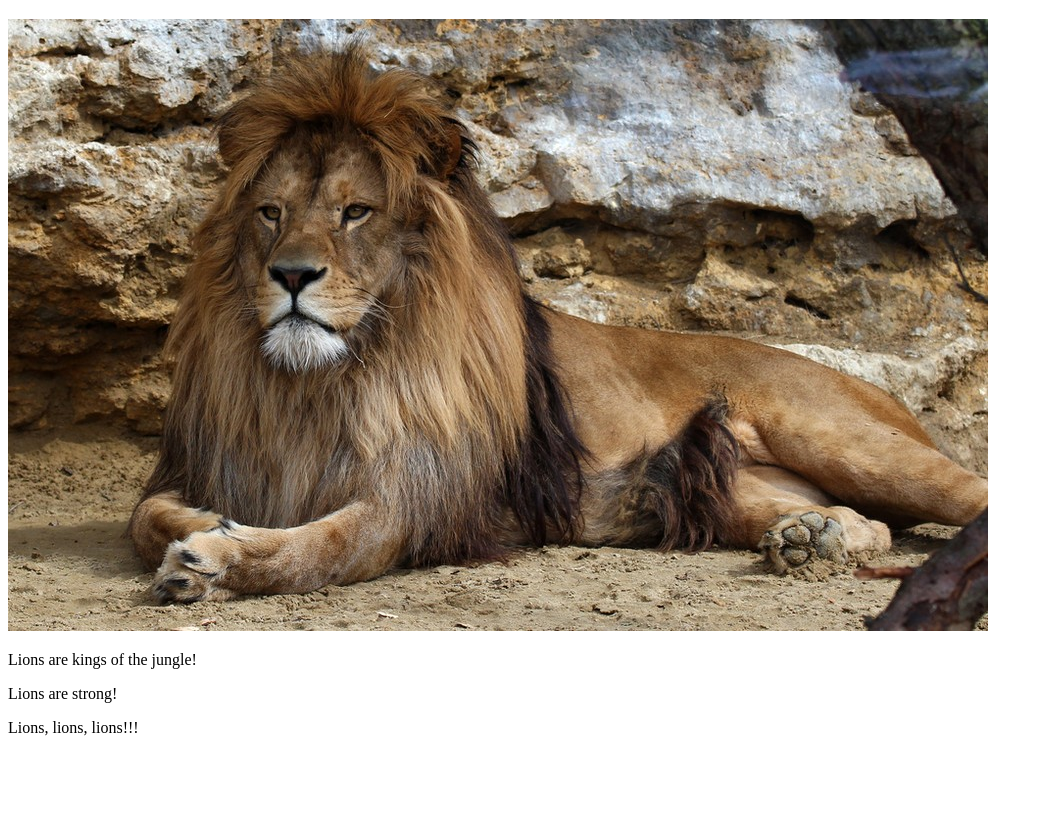
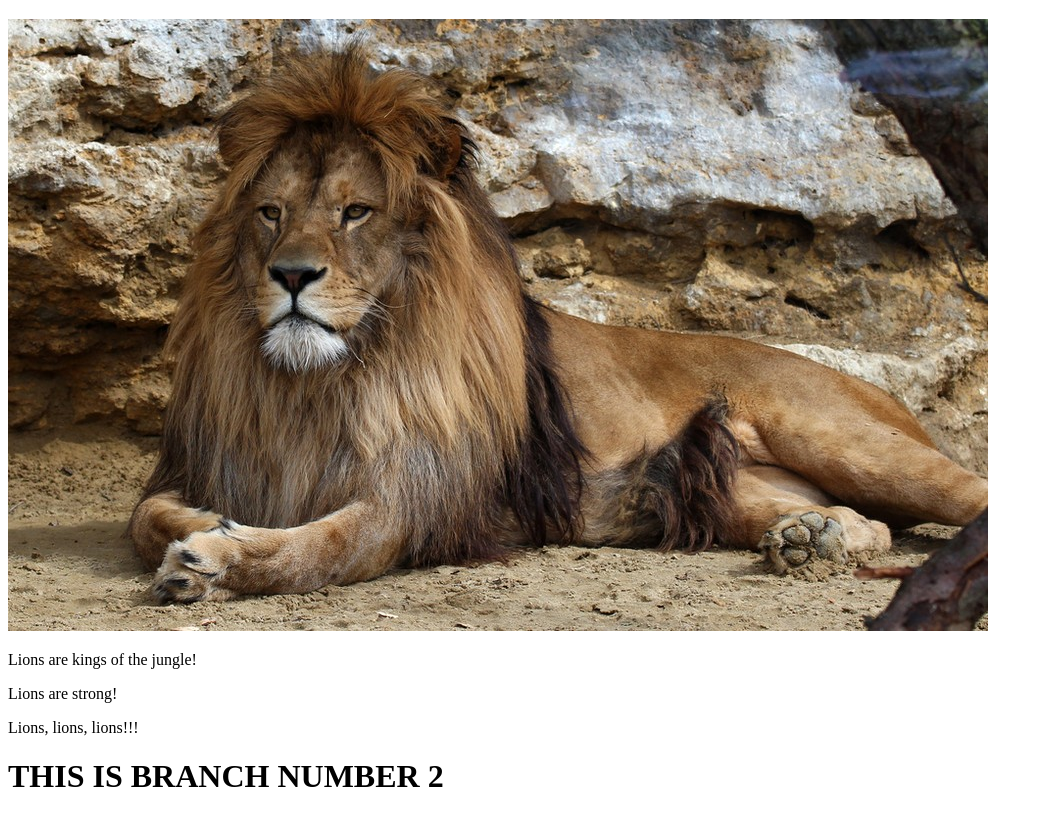
Before and after one commit to JohnATNguyen/homework1, a plain HTML site: page index.html in a window 1280 px wide. Shown: the part 61-878 px from the top of the page, without its empty margins (0-1043 px from the left). Before the commit the page ends 814 px from the top, so only its background shows below. Drawn offline with Linux system fonts and the light colour scheme.

Commit message:
This is a commit of a branch called new_branch

```diff
--- a/index.html
+++ b/index.html
@@ -9,5 +9,8 @@
 	<p>Lions are kings of the jungle!</p>
 	<p>Lions are strong!</p>
 	<p>Lions, lions, lions!!!</p>
+
+
+    <h1> THIS IS BRANCH NUMBER 2</h1>
 </body>
 </html>
```
